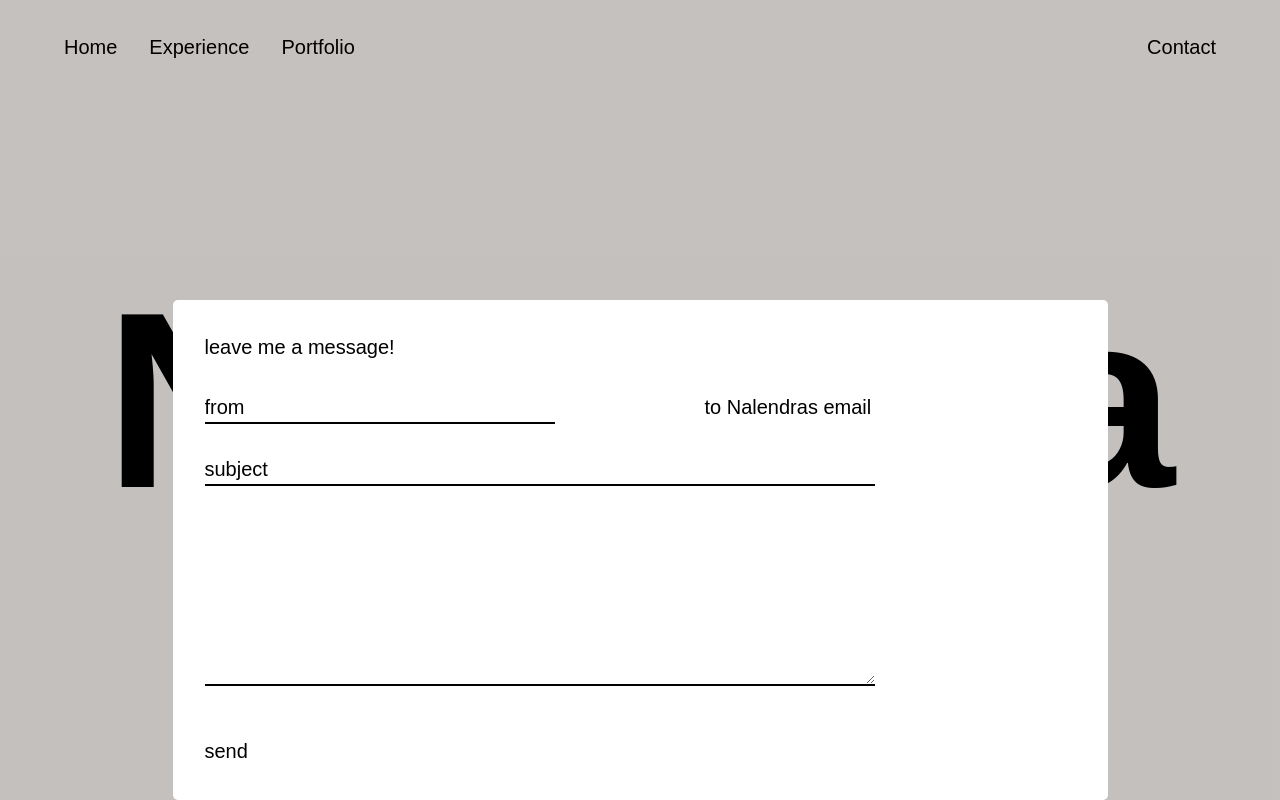
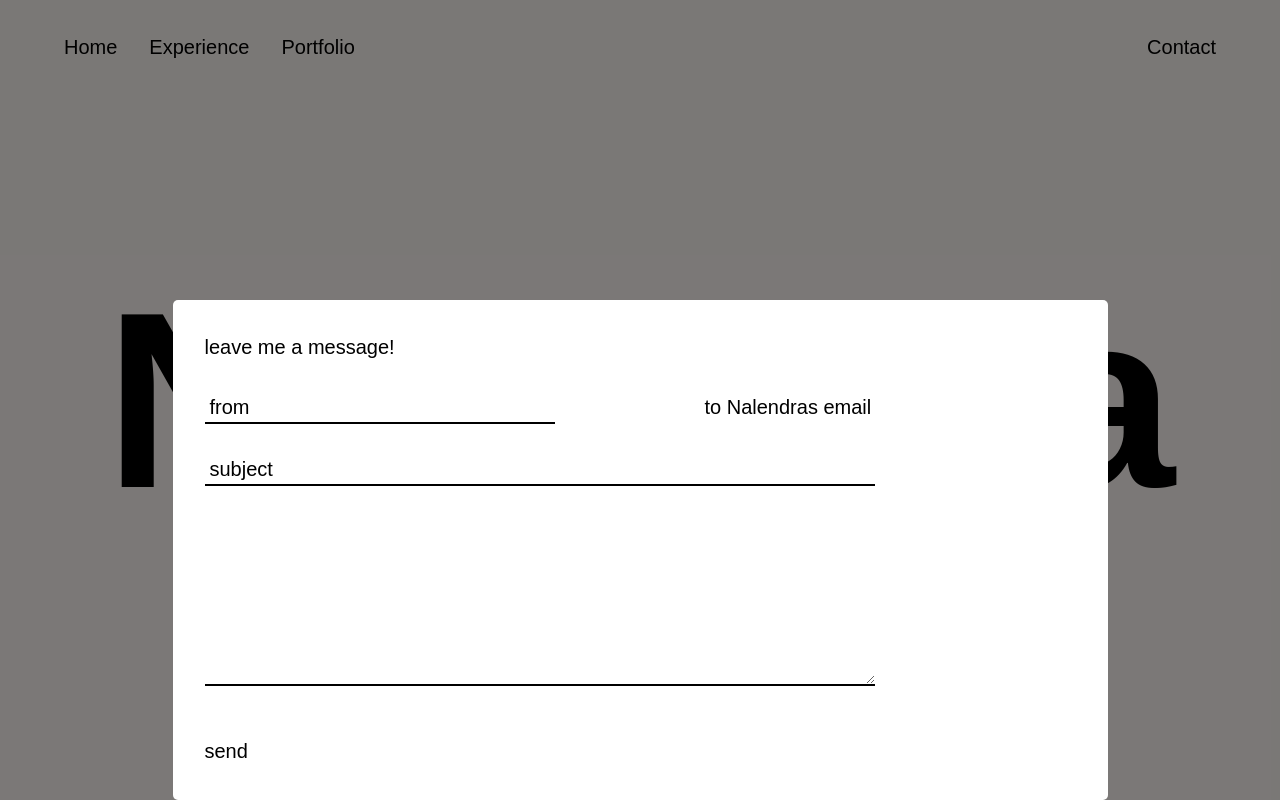
Before and after one commit to nalendramuhammad/nalendra, a Next.js app: page / in a window 1280 px wide. Both pictures are taken after a click on the element "Contact". Shown: the top 800 px of the page. Built offline with nearby package versions, Linux system fonts and the light colour scheme.

Commit message:
update dsc

```diff
--- a/components/Main/Dsc.jsx
+++ b/components/Main/Dsc.jsx
@@ -5,10 +5,9 @@ export default function Dsc() {
     <div className={`${style.dsc}`}>
       <div className={`${style.dscDescription}`}>
         <p>
-          A dedicated and enthusiastic final-year student&apos; fueled by a
-          profound passion for the intricate realms of UI/UX design and the
-          dynamic landscape of web development, seeking to explore&apos;
-          innovate&apos;
+          A dedicated and enthusiastic final-year student, fueled by a profound
+          passion for the intricate realms of UI/UX design and the dynamic
+          landscape of web development, seeking to explore, innovate.
         </p>
       </div>
       <div className={`${style.foot}`}>
--- a/components/Main/modal.jsx
+++ b/components/Main/modal.jsx
@@ -1,15 +1,34 @@
-import React from "react";
+import React, { useState, useEffect } from "react";
 import style from "@/styles/Main/modal.module.scss";
 
 const Modal = ({ onClose }) => {
+  const [isVisible, setIsVisible] = useState(false);
+
+  useEffect(() => {
+    // Show the modal after a short delay to ensure the initial state is applied for animation
+    const timer = setTimeout(() => {
+      setIsVisible(true);
+    }, 100);
+
+    return () => clearTimeout(timer); // Clear the timer if the component unmounts
+  }, []);
+
   const handleClickOutside = (event) => {
     if (event.target.classList.contains(style.modalOverlay)) {
-      onClose();
+      setIsVisible(false);
+      setTimeout(() => {
+        onClose();
+      }, 300); // Wait for the transition to complete before closing
     }
   };
   return (
-    <div className={style.modalOverlay} onClick={handleClickOutside}>
-      <div className={style.modalContent}>
+    <div
+      className={`${style.modalOverlay} ${isVisible ? style.modalVisible : ""}`}
+      onClick={handleClickOutside}>
+      <div
+        className={`${style.modalContent} ${
+          isVisible ? style.modalVisible : ""
+        }`}>
         <h2>leave me a message!</h2>
         <form action="">
           <div className={style.inputhead}>
--- a/styles/Main/modal.module.scss
+++ b/styles/Main/modal.module.scss
@@ -12,6 +12,7 @@
   align-items: flex-end; // Align items to the bottom
   z-index: 1000;
   overflow: hidden;
+  transition: background-color 0.5s ease-in-out;
 
   .modalContent {
     background-color: #fff;
@@ -19,9 +20,7 @@
     width: 935px;
     height: 500px;
     border-radius: 5px;
-    transform: translateY(
-      100%
-    ); // Initially translate the modal below the screen
+    transform: translateY(100%); // Initially hide the modal
     transition: transform 0.3s ease-in-out;
     .inputhead {
       display: flex;
@@ -33,11 +32,15 @@
         background-color: transparent;
         border-top: none;
         border-left: none;
+        text-indent: 5px;
         border-right: none;
         border-color: #000;
         border-width: 2px;
         &::placeholder {
           color: #000; // Change the placeholder color to your desired color
+        }
+        &:focus {
+          outline: none;
         }
       }
     }
@@ -50,11 +53,15 @@
         background-color: transparent;
         border-top: none;
         border-left: none;
+        text-indent: 5px;
         border-right: none;
         border-color: #000;
         border-width: 2px;
         &::placeholder {
           color: #000; // Change the placeholder color to your desired color
+        }
+        &:focus {
+          outline: none;
         }
       }
       textarea {
@@ -64,20 +71,35 @@
         background-color: transparent;
         border-top: none;
         border-left: none;
+        text-indent: 5px;
         border-right: none;
         border-color: #000;
         border-width: 2px;
         &::placeholder {
           color: #000; // Change the placeholder color to your desired color
         }
+        &:focus {
+          outline: none;
+        }
       }
     }
     button {
       margin-top: 50px;
     }
+    &.modalVisible {
+      transform: translateY(0);
+    }
+  }
+  &.modalVisible {
+    background-color: rgba(
+      0,
+      0,
+      0,
+      0.5
+    ); // Adjust the background color when modal is visible
   }
 
-  &:hover .modalContent {
-    transform: translateY(0);
-  }
+  // &:hover .modalContent {
+  //   transform: translateY(0);
+  // }
 }
--- a/styles/globals.css
+++ b/styles/globals.css
@@ -2,33 +2,6 @@
 @tailwind components;
 @tailwind utilities;
 
-:root {
-  --foreground-rgb: 0, 0, 0;
-  --background-start-rgb: 214, 219, 220;
-  --background-end-rgb: 255, 255, 255;
+body {
+  background-color: #f6f1ee;
 }
-
-@media (prefers-color-scheme: dark) {
-  :root {
-    --foreground-rgb: 255, 255, 255;
-    --background-start-rgb: 0, 0, 0;
-    --background-end-rgb: 0, 0, 0;
-  }
-}
-
-body {
-  scroll-behavior: smooth;
-  color: rgb(var(--foreground-rgb));
-  background: linear-gradient(
-      to bottom,
-      transparent,
-      rgb(var(--background-end-rgb))
-    )
-    rgb(var(--background-start-rgb));
-}
-
-@media only screen and (max-width: 600px) {
-  body {
-    width: 100vh;
-  }
-}
```
